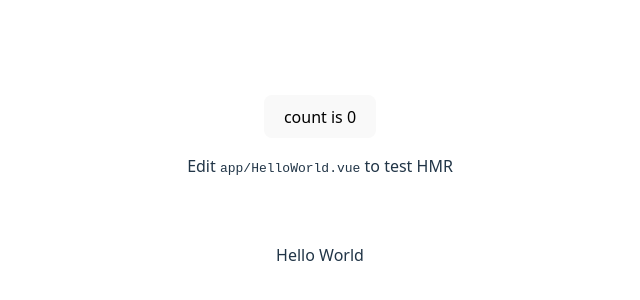
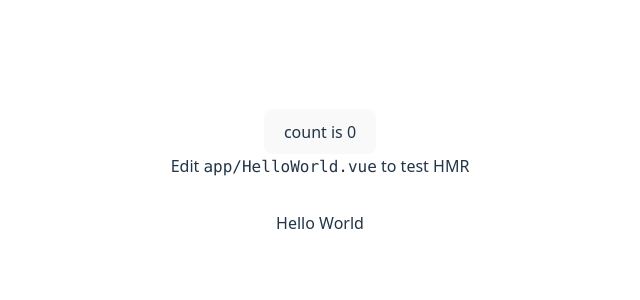
Before and after one commit to markolinke/prompt-repo-fca, a Vue app in the folder applications/frontend-app/: page / in a window 1280 px wide. Shown: the part 244-544 px from the top of the page, without its empty margins (320-960 px from the left). Built offline with nearby package versions, Linux system fonts and the light colour scheme.

Commit message:
Added main.css import to main.ts for improved styling integration in the frontend app. Connecting tailwindow...

```diff
--- /dev/null
+++ b/applications/frontend-app/src/app/main.css
@@ -0,0 +1 @@
+@import "tailwindcss";
--- a/applications/frontend-app/src/app/main.ts
+++ b/applications/frontend-app/src/app/main.ts
@@ -3,6 +3,7 @@ import './style.css'
 import App from './App.vue'
 import router from './router'
 import { pinia } from './stores'
+import './main.css'
 
 const app = createApp(App)
 
```
